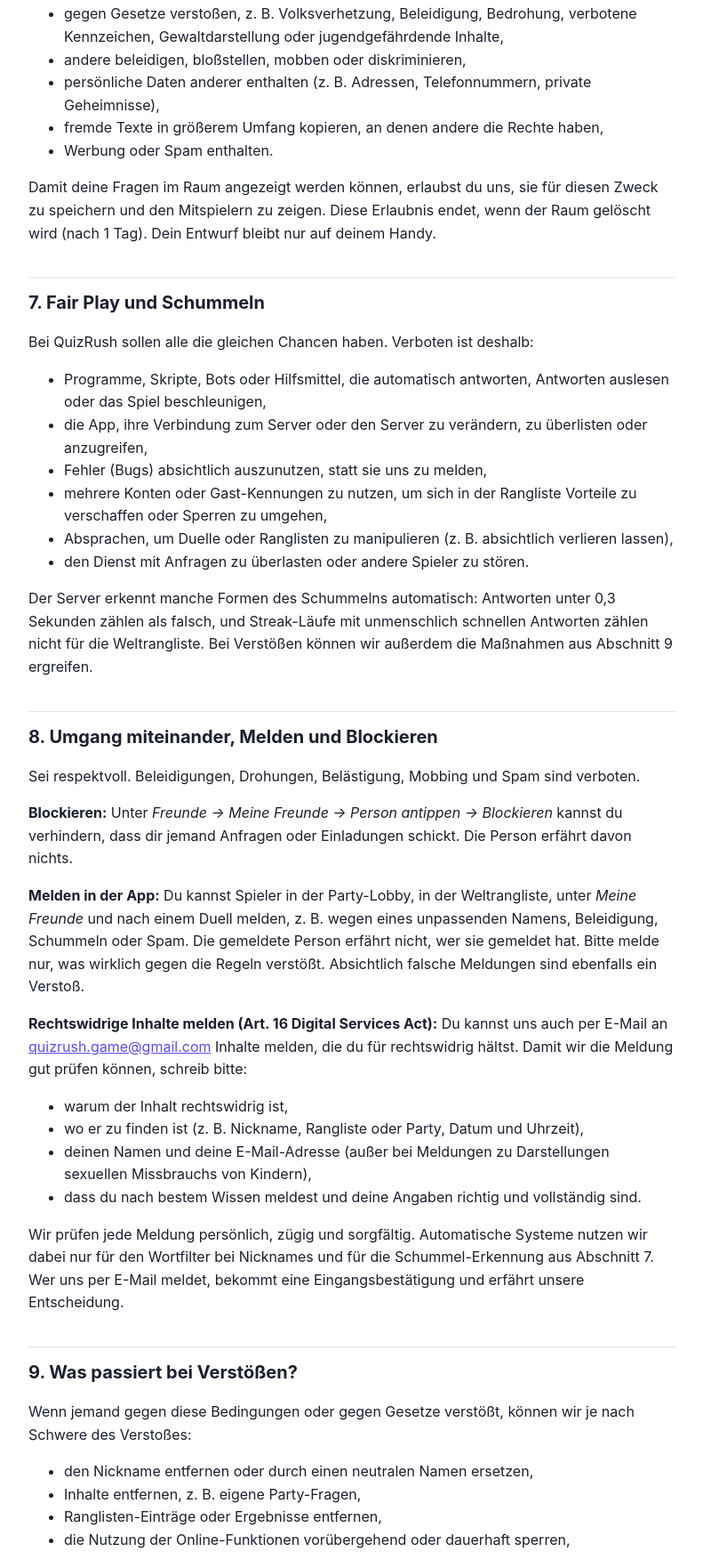
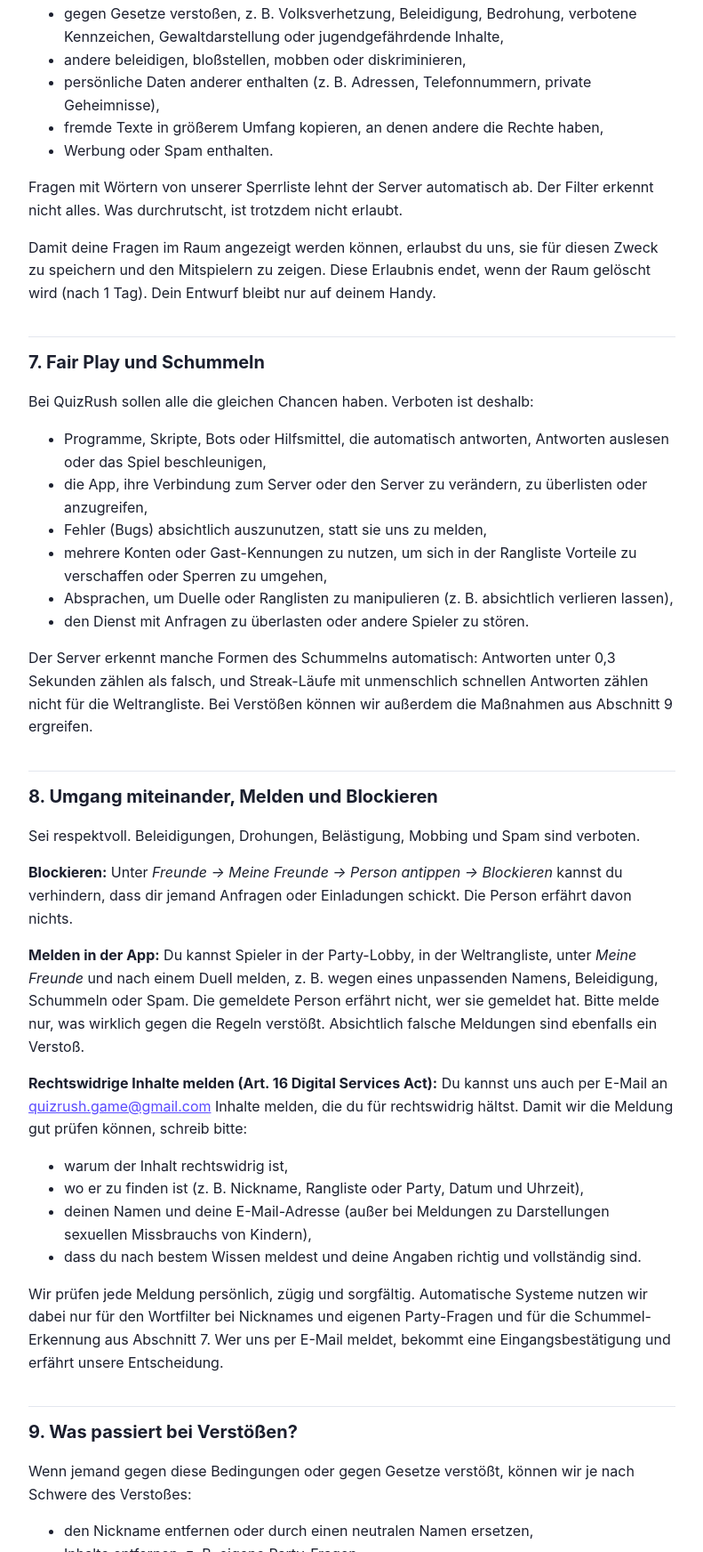
Before and after one commit to jghd3/quizrush-legal, a plain HTML site: page nutzungsbedingungen.html in a window 1280 px wide. Shown: the part 1955-3699 px from the top of the page at 89% size, without its empty margins (244-1035 px from the left). Drawn offline with Linux system fonts and the light colour scheme.

Commit message:
Wortfilter auch für eigene Party-Fragen erwähnt

```diff
--- a/nutzungsbedingungen.html
+++ b/nutzungsbedingungen.html
@@ -56,6 +56,7 @@
   <li>fremde Texte in größerem Umfang kopieren, an denen andere die Rechte haben,</li>
   <li>Werbung oder Spam enthalten.</li>
 </ul>
+<p>Fragen mit Wörtern von unserer Sperrliste lehnt der Server automatisch ab. Der Filter erkennt nicht alles. Was durchrutscht, ist trotzdem nicht erlaubt.</p>
 <p>Damit deine Fragen im Raum angezeigt werden können, erlaubst du uns, sie für diesen Zweck zu speichern und den Mitspielern zu zeigen. Diese Erlaubnis endet, wenn der Raum gelöscht wird (nach 1 Tag). Dein Entwurf bleibt nur auf deinem Handy.</p>
 
 <h2 id="fair-play">7. Fair Play und Schummeln</h2>
@@ -81,7 +82,7 @@
   <li>deinen Namen und deine E-Mail-Adresse (außer bei Meldungen zu Darstellungen sexuellen Missbrauchs von Kindern),</li>
   <li>dass du nach bestem Wissen meldest und deine Angaben richtig und vollständig sind.</li>
 </ul>
-<p>Wir prüfen jede Meldung persönlich, zügig und sorgfältig. Automatische Systeme nutzen wir dabei nur für den Wortfilter bei Nicknames und für die Schummel-Erkennung aus Abschnitt 7. Wer uns per E-Mail meldet, bekommt eine Eingangsbestätigung und erfährt unsere Entscheidung.</p>
+<p>Wir prüfen jede Meldung persönlich, zügig und sorgfältig. Automatische Systeme nutzen wir dabei nur für den Wortfilter bei Nicknames und eigenen Party-Fragen und für die Schummel-Erkennung aus Abschnitt 7. Wer uns per E-Mail meldet, bekommt eine Eingangsbestätigung und erfährt unsere Entscheidung.</p>
 
 <h2 id="massnahmen">9. Was passiert bei Verstößen?</h2>
 <p>Wenn jemand gegen diese Bedingungen oder gegen Gesetze verstößt, können wir je nach Schwere des Verstoßes:</p>
```
Also changed, not shown: datenschutz.html (+1 -1 lines).
